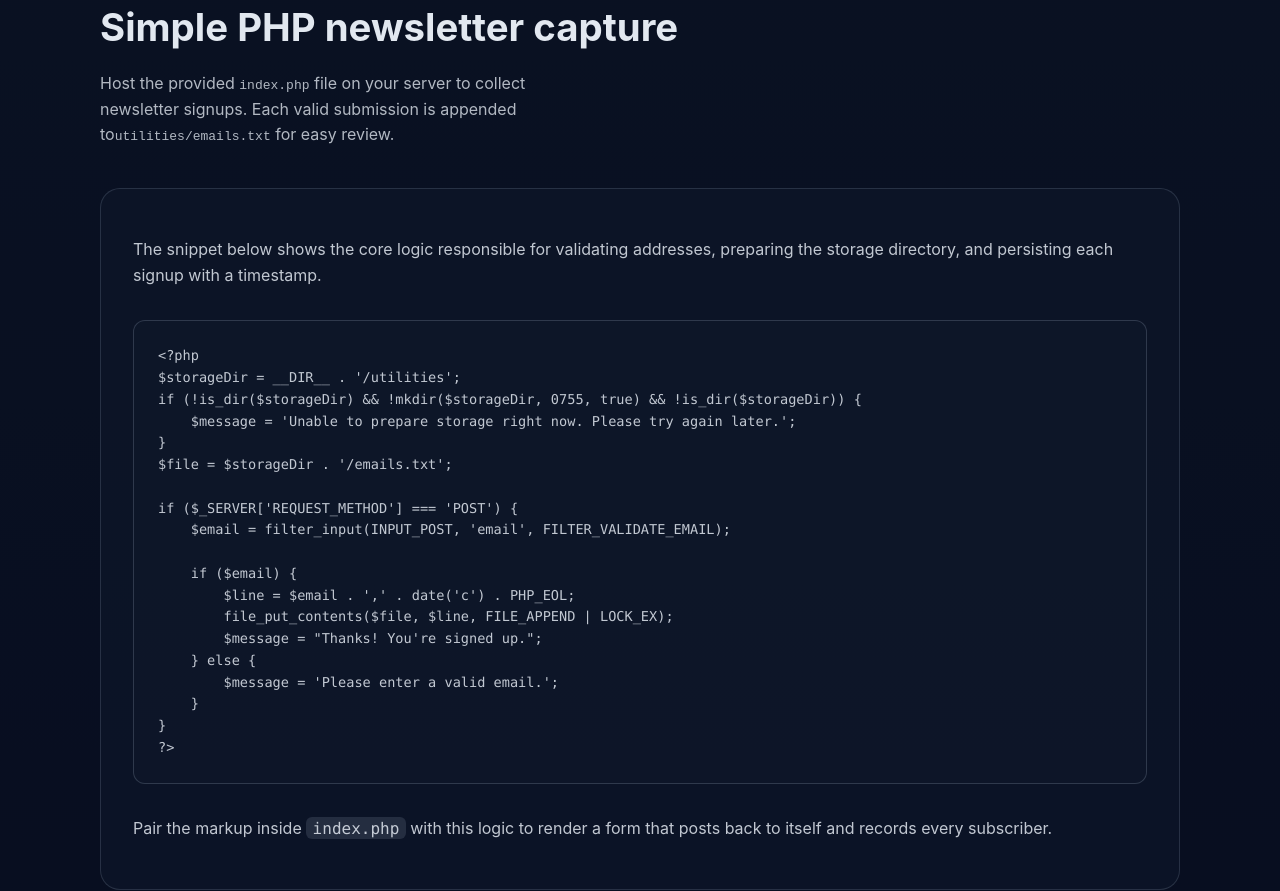
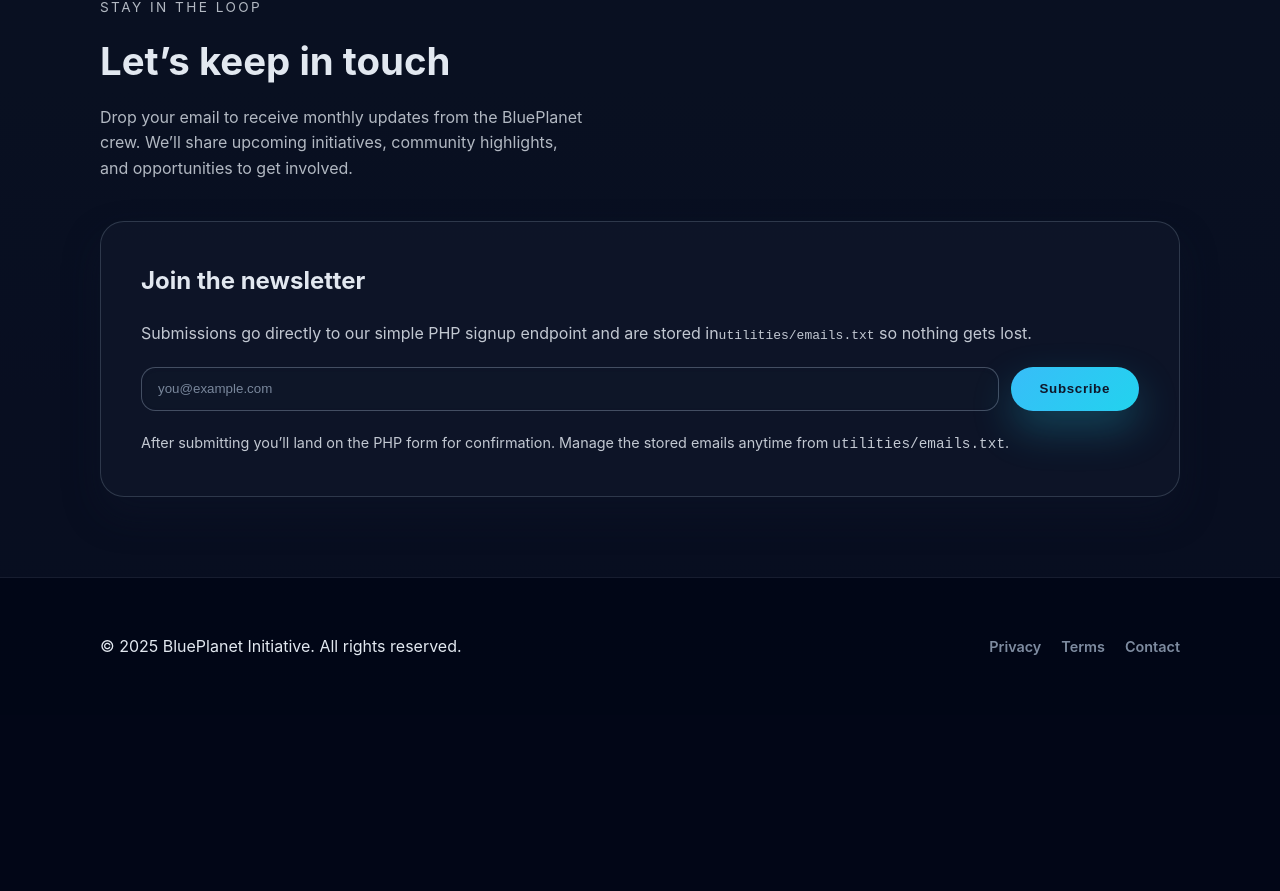
Before and after one commit to emilrenekrog-glitch/hello-world, a React (Vite) app: page / in a window 1280 px wide. Shown: the part 2409-3300 px from the top of the page. After the commit the page ends 3124 px from the top, so only its background shows below. Built offline with nearby package versions, Linux system fonts and the light colour scheme.

Commit message:
Replace connect section with newsletter signup form

```diff
--- a/src/App.css
+++ b/src/App.css
@@ -15,6 +15,18 @@ body {
   margin: 0;
   min-height: 100vh;
   background-color: #020617;
+}
+
+.sr-only {
+  position: absolute;
+  width: 1px;
+  height: 1px;
+  padding: 0;
+  margin: -1px;
+  overflow: hidden;
+  clip: rect(0, 0, 0, 0);
+  white-space: nowrap;
+  border: 0;
 }
 
 a {
@@ -325,42 +337,66 @@ main {
   align-items: flex-start;
 }
 
-.connect-note {
+.newsletter-card {
   display: grid;
-  gap: 1rem;
-  padding: 2rem;
-  border-radius: 1.25rem;
-  background: rgba(15, 23, 42, 0.65);
-  border: 1px solid rgba(148, 163, 184, 0.2);
+  gap: 1.25rem;
+  padding: 2.5rem;
+  border-radius: 1.5rem;
+  background: rgba(15, 23, 42, 0.75);
+  border: 1px solid rgba(148, 163, 184, 0.25);
+  box-shadow: 0 18px 36px rgba(15, 23, 42, 0.4);
+}
+
+.newsletter-card h3 {
+  margin: 0;
+  font-size: 1.5rem;
+}
+
+.newsletter-card p {
+  margin: 0;
   color: rgba(226, 232, 240, 0.85);
 }
 
-.connect-note code {
-  font-family: 'JetBrains Mono', 'Fira Code', ui-monospace, SFMono-Regular, Menlo, Monaco,
-    Consolas, 'Liberation Mono', 'Courier New', monospace;
-  background: rgba(148, 163, 184, 0.18);
-  border-radius: 6px;
-  padding: 0.1rem 0.4rem;
-  color: inherit;
+.newsletter-form {
+  display: grid;
+  gap: 0.75rem;
 }
 
-.code-block {
-  margin: 0;
-  padding: 1.5rem;
-  border-radius: 0.75rem;
-  background: rgba(15, 23, 42, 0.85);
-  border: 1px solid rgba(148, 163, 184, 0.25);
-  overflow-x: auto;
-  font-size: 0.85rem;
-  line-height: 1.6;
+.newsletter-fields {
+  display: flex;
+  flex-wrap: wrap;
+  gap: 0.75rem;
 }
 
-.code-block code {
-  display: block;
-  white-space: pre;
-  background: transparent;
-  padding: 0;
-  border-radius: 0;
+.newsletter-fields input[type='email'] {
+  flex: 1 1 220px;
+  min-width: 220px;
+  padding: 0.85rem 1rem;
+  border-radius: 0.9rem;
+  border: 1px solid rgba(148, 163, 184, 0.4);
+  background: rgba(15, 23, 42, 0.9);
+  color: #e2e8f0;
+  box-shadow: inset 0 1px 3px rgba(15, 23, 42, 0.5);
+}
+
+.newsletter-fields input[type='email']::placeholder {
+  color: rgba(148, 163, 184, 0.8);
+}
+
+.newsletter-fields input[type='email']:focus {
+  outline: 3px solid rgba(56, 189, 248, 0.45);
+  outline-offset: 2px;
+  border-color: rgba(56, 189, 248, 0.75);
+}
+
+.newsletter-submit {
+  flex: 0 0 auto;
+  padding: 0.85rem 1.75rem;
+}
+
+.newsletter-note {
+  font-size: 0.9rem;
+  color: rgba(148, 163, 184, 0.85);
 }
 
 .site-footer {
@@ -418,8 +454,18 @@ main {
     gap: 2rem;
   }
 
-  .connect-note {
+  .newsletter-card {
+    padding: 2rem;
     text-align: left;
+  }
+
+  .newsletter-fields {
+    flex-direction: column;
+    align-items: stretch;
+  }
+
+  .newsletter-submit {
+    width: 100%;
   }
 
   .footer-content {
--- a/src/App.jsx
+++ b/src/App.jsx
@@ -123,42 +123,40 @@ function App() {
         <section id="connect" className="section section-alt">
           <Layout className="connect-content">
             <div className="section-header">
-              <h2>Simple PHP newsletter capture</h2>
+              <p className="section-eyebrow">Stay in the loop</p>
+              <h2>Let’s keep in touch</h2>
               <p>
-                Host the provided <code>index.php</code> file on your server to collect
-                newsletter signups. Each valid submission is appended to
-                <code>utilities/emails.txt</code> for easy review.
+                Drop your email to receive monthly updates from the BluePlanet crew. We’ll
+                share upcoming initiatives, community highlights, and opportunities to get
+                involved.
               </p>
             </div>
-            <div className="connect-note">
+            <div className="newsletter-card">
+              <h3>Join the newsletter</h3>
               <p>
-                The snippet below shows the core logic responsible for validating addresses,
-                preparing the storage directory, and persisting each signup with a timestamp.
+                Submissions go directly to our simple PHP signup endpoint and are stored in
+                <code>utilities/emails.txt</code> so nothing gets lost.
               </p>
-              <pre className="code-block">
-                <code>{`<?php
-$storageDir = __DIR__ . '/utilities';
-if (!is_dir($storageDir) && !mkdir($storageDir, 0755, true) && !is_dir($storageDir)) {
-    $message = 'Unable to prepare storage right now. Please try again later.';
-}
-$file = $storageDir . '/emails.txt';
-
-if ($_SERVER['REQUEST_METHOD'] === 'POST') {
-    $email = filter_input(INPUT_POST, 'email', FILTER_VALIDATE_EMAIL);
-
-    if ($email) {
-        $line = $email . ',' . date('c') . PHP_EOL;
-        file_put_contents($file, $line, FILE_APPEND | LOCK_EX);
-        $message = "Thanks! You're signed up.";
-    } else {
-        $message = 'Please enter a valid email.';
-    }
-}
-?>`}</code>
-              </pre>
-              <p>
-                Pair the markup inside <code>index.php</code> with this logic to render a form that
-                posts back to itself and records every subscriber.
+              <form className="newsletter-form" method="POST" action="/index.php">
+                <label className="sr-only" htmlFor="newsletter-email">
+                  Email address
+                </label>
+                <div className="newsletter-fields">
+                  <input
+                    type="email"
+                    id="newsletter-email"
+                    name="email"
+                    placeholder="you@example.com"
+                    required
+                  />
+                  <button type="submit" className="button button-primary newsletter-submit">
+                    Subscribe
+                  </button>
+                </div>
+              </form>
+              <p className="newsletter-note">
+                After submitting you’ll land on the PHP form for confirmation. Manage the
+                stored emails anytime from <code>utilities/emails.txt</code>.
               </p>
             </div>
           </Layout>
```
